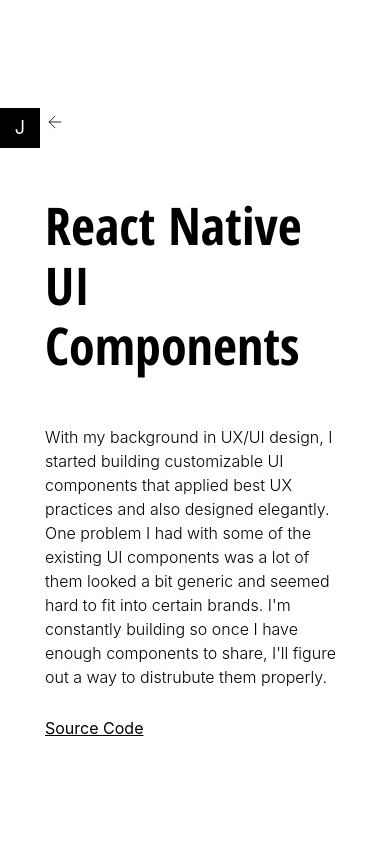
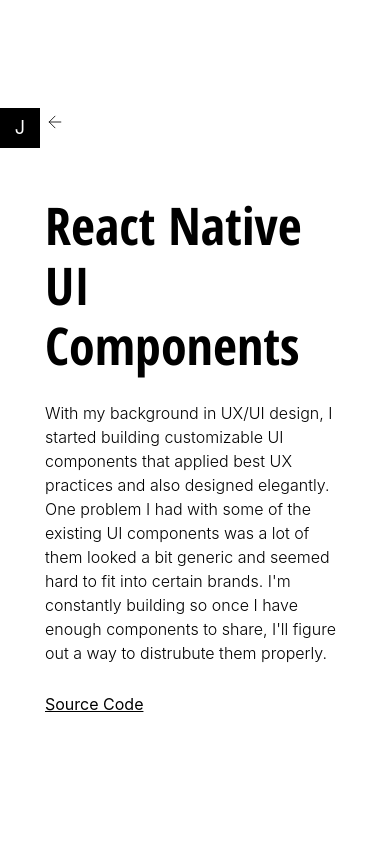
Before and after one commit to brandnewjinah/portfolio, a React (Create React App) app: page /uicomp in a window 390 px wide. Shown: the top 844 px of the page. Built offline with nearby package versions, Linux system fonts and the light colour scheme.

Commit message:
responsive safari display flex to block

```diff
--- a/src/pages/Home.tsx
+++ b/src/pages/Home.tsx
@@ -132,6 +132,11 @@ const Section = styled.section`
       max-width: 100%;
     }
 
+    .col2 {
+      max-width: 100%;
+      display: block;
+    }
+
     .sub {
       justify-content: flex-start;
       margin-bottom: 3em;
--- a/src/pages/projects/airbnb.tsx
+++ b/src/pages/projects/airbnb.tsx
@@ -261,6 +261,10 @@ const Section = styled.section`
       max-width: 100%;
     }
 
+    .col2 {
+      display: block;
+    }
+
     .hero {
       padding-top: 0.875em;
     }
@@ -286,10 +290,16 @@ const Section = styled.section`
     }
 
     .media {
+      display: block;
+
       img {
         width: 100%;
         object-fit: cover;
         margin: 1em 0;
+      }
+
+      iframe {
+        width: 100%;
       }
     }
   }
--- a/src/pages/projects/airbnbapp.tsx
+++ b/src/pages/projects/airbnbapp.tsx
@@ -285,6 +285,10 @@ const Section = styled.section`
       max-width: 100%;
     }
 
+    .col2 {
+      display: block;
+    }
+
     .hero {
       padding-top: 0.875em;
     }
@@ -310,10 +314,16 @@ const Section = styled.section`
     }
 
     .media {
+      display: block;
+
       img {
         width: 100%;
         object-fit: cover;
         margin: 1em 0;
+      }
+
+      iframe {
+        width: 100%;
       }
     }
   }
--- a/src/pages/projects/beautybd.tsx
+++ b/src/pages/projects/beautybd.tsx
@@ -205,6 +205,10 @@ const Section = styled.section`
       max-width: 100%;
     }
 
+    .col2 {
+      display: block;
+    }
+
     .hero {
       padding-top: 0.875em;
     }
--- a/src/pages/projects/eztext.tsx
+++ b/src/pages/projects/eztext.tsx
@@ -204,6 +204,10 @@ const Section = styled.section`
       max-width: 100%;
     }
 
+    .col2 {
+      display: block;
+    }
+
     .hero {
       padding-top: 0.875em;
     }
--- a/src/pages/projects/gladeo.tsx
+++ b/src/pages/projects/gladeo.tsx
@@ -240,6 +240,10 @@ const Section = styled.section`
       max-width: 100%;
     }
 
+    .col2 {
+      display: block;
+    }
+
     .hero {
       padding-top: 0.875em;
     }
--- a/src/pages/projects/mahalo.tsx
+++ b/src/pages/projects/mahalo.tsx
@@ -164,6 +164,10 @@ const Section = styled.section`
       max-width: 100%;
     }
 
+    .col2 {
+      display: block;
+    }
+
     .hero {
       padding-top: 0.875em;
     }
--- a/src/pages/projects/revolve.tsx
+++ b/src/pages/projects/revolve.tsx
@@ -208,6 +208,10 @@ const Section = styled.section`
       max-width: 100%;
     }
 
+    .col2 {
+      display: block;
+    }
+
     .hero {
       padding-top: 0.875em;
     }
--- a/src/pages/projects/rimowa.tsx
+++ b/src/pages/projects/rimowa.tsx
@@ -202,14 +202,9 @@ const Section = styled.section`
 
   .col2 {
     max-width: 100%;
-    /* background-color: green; */
     display: flex;
     flex-direction: column;
     flex: 1 0 0; //grow, shrink , basis
-
-    p {
-      /* margin: 2em 0; */
-    }
   }
 
   .media {
@@ -255,6 +250,10 @@ const Section = styled.section`
       max-width: 100%;
     }
 
+    .col2 {
+      display: block;
+    }
+
     .hero {
       padding-top: 0.875em;
     }
@@ -280,10 +279,16 @@ const Section = styled.section`
     }
 
     .media {
+      display: block;
+
       img {
         width: 100%;
         object-fit: cover;
         margin: 1em 0;
+      }
+
+      iframe {
+        width: 100%;
       }
     }
   }
--- a/src/pages/projects/uicomp.tsx
+++ b/src/pages/projects/uicomp.tsx
@@ -301,6 +301,10 @@ const Section = styled.section`
       max-width: 100%;
     }
 
+    .col2 {
+      display: block;
+    }
+
     .hero {
       padding-top: 0.875em;
     }
@@ -325,10 +329,18 @@ const Section = styled.section`
       }
     }
     .media {
+      display: block;
+
       img {
         width: 100%;
         object-fit: cover;
-        margin: 1em 0;
+        margin: 1em auto;
+        display: flex;
+        justify-content: center;
+      }
+
+      iframe {
+        width: 100%;
       }
     }
   }
```
